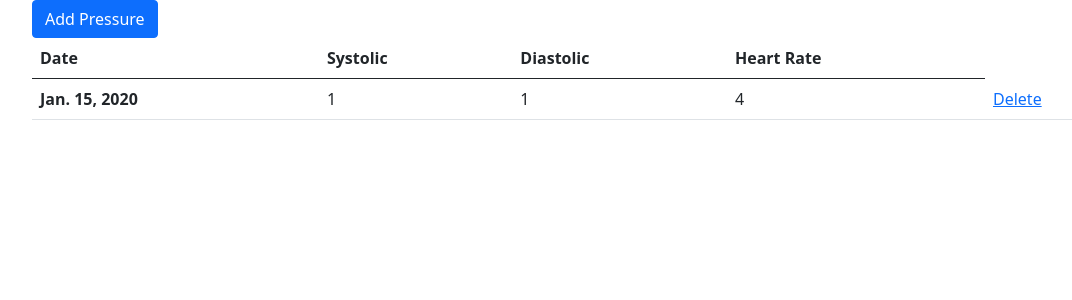
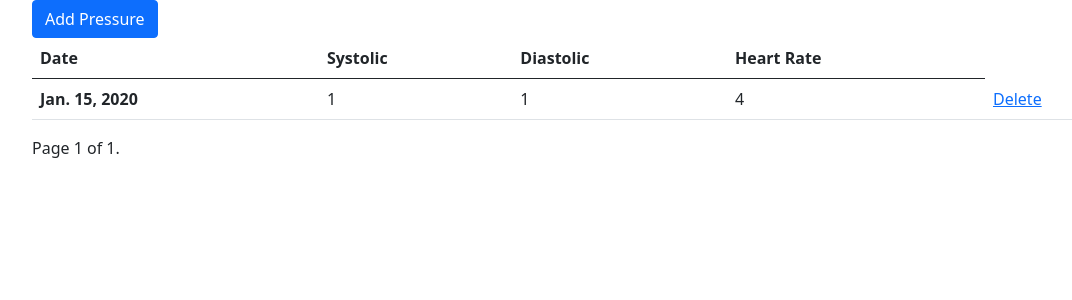
Before and after one commit to mnjl1/blood-pressure-tracker, a Django app: page /pressure/ in a window 1280 px wide. Shown: the part 56-356 px from the top of the page, without its empty margins (50-1122 px from the left). Run offline with Django 4.2, Linux system fonts and the light colour scheme; a user stored in the database is signed in; tables that the repository leaves empty hold one stand-in row (values such as "Sample post"); parts of the project's set-up code (start-up, migrations or seed data) failed here and were passed over; some libraries are stand-ins or nearby versions.

Commit message:
pagination for list view

```diff
--- a/pressure/views.py
+++ b/pressure/views.py
@@ -5,9 +5,9 @@ from django.contrib.auth.mixins import LoginRequiredMixin
 from .models import BloodPressure
 
 
-class BloodPressureListView(LoginRequiredMixin ,generic.ListView):
+class BloodPressureListView(LoginRequiredMixin, generic.ListView):
+    paginate_by = 10
     model = BloodPressure
-    context_object_name = 'pressure_list'
     template_name = 'pressure/pressure_list.html'
 
     def get_queryset(self):
--- a/templates/pressure/pressure_list.html
+++ b/templates/pressure/pressure_list.html
@@ -13,7 +13,7 @@
         <th scope="col">Heart Rate</th>
       </tr>
     </thead>
-  {% for pressure in pressure_list %}
+  {% for pressure in page_obj %}
     <div>
         <tbody>
             <tr>
@@ -26,5 +26,25 @@
         </tbody>
     </div>
   {% endfor %}
+
 </table>
+
+<div class="pagination">
+  <span class="step-links">
+      {% if page_obj.has_previous %}
+          <a href="?page=1">&laquo; first</a>
+          <a href="?page={{ page_obj.previous_page_number }}">previous</a>
+      {% endif %}
+
+      <span class="current">
+          Page {{ page_obj.number }} of {{ page_obj.paginator.num_pages }}.
+      </span>
+
+      {% if page_obj.has_next %}
+          <a href="?page={{ page_obj.next_page_number }}">next</a>
+          <a href="?page={{ page_obj.paginator.num_pages }}">last &raquo;</a>
+      {% endif %}
+  </span>
+</div>
+
 {% endblock content %}
```
